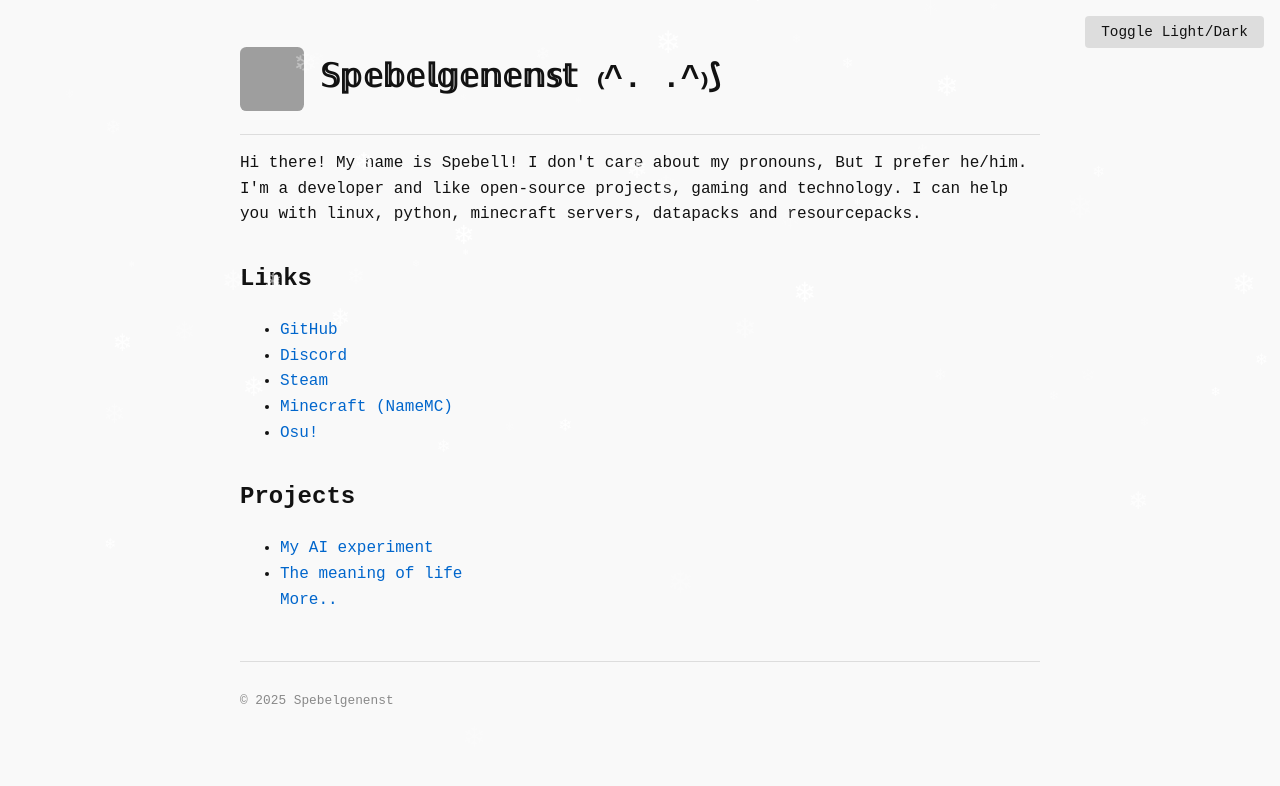
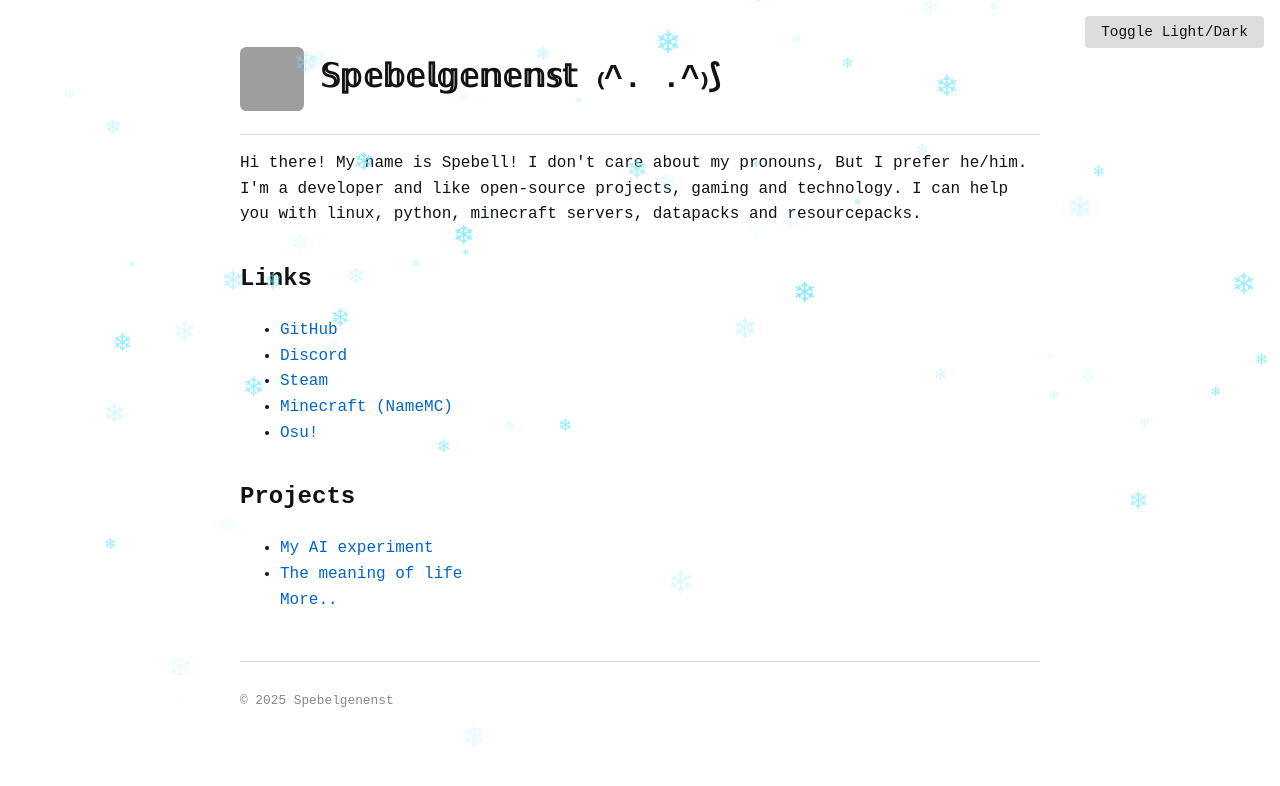
Before and after one commit to Spebelgenenst/Spebelgenenst.github.io, a plain HTML site: page index.html in a window 1280 px wide. Both pictures are taken after a click on the button "Toggle Light/Dark". Drawn offline with Linux system fonts and the light colour scheme; grey boxes are pictures that could not be loaded.

Commit message:
modified:   index.html

```diff
--- a/index.html
+++ b/index.html
@@ -13,7 +13,7 @@
         }
 
         body.light-mode {
-            --bg-color: #f9f9f9;
+            --bg-color: #ffffff;
             --text-color: #121212;
             --link-color: #0066cc;
             --border-color: #ddd;
@@ -99,7 +99,7 @@
     </style>
 <style>
   .snowflake {
-    color: #fff;
+    color: #7cebff;
     font-size: 1em;
     font-family: Arial, sans-serif;
     position: fixed;
```
